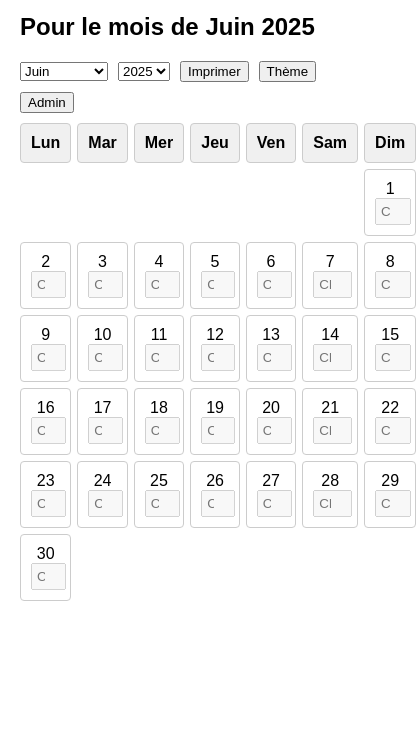
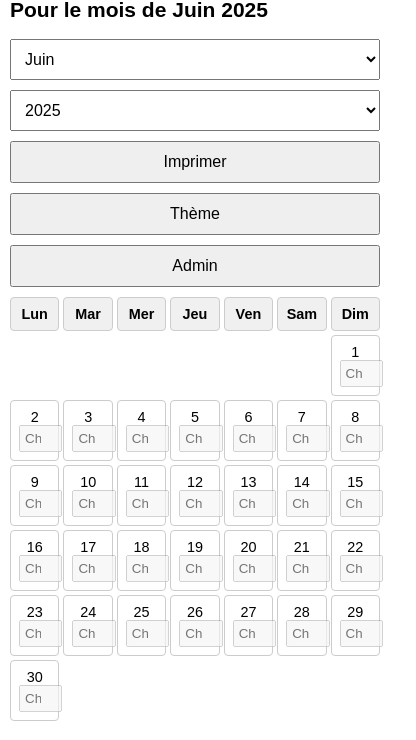
Before and after one commit to s00r1/calendrier, a plain HTML site: page index.html in a window 390 px wide. Shown: the part 104-844 px from the top of the page, 416 px wide, since content can reach past the window. Drawn offline with Linux system fonts and the light colour scheme.

Commit message:
Add mobile responsive styles

```diff
--- a/styles.css
+++ b/styles.css
@@ -81,3 +81,49 @@ input {
         border: none;
     }
 }
+
+@media (max-width: 600px) {
+    body {
+        margin: 10px;
+        font-size: 14px;
+    }
+
+    .controls {
+        flex-direction: column;
+        align-items: stretch;
+    }
+
+    .controls > * {
+        width: 100%;
+    }
+
+    .controls button,
+    .controls select,
+    .controls input {
+        font-size: 1rem;
+        padding: 10px;
+    }
+
+    #admin-controls {
+        flex-direction: column;
+    }
+
+    #admin-controls input,
+    #admin-controls select,
+    #admin-controls button {
+        width: 100%;
+    }
+
+    input {
+        width: 100%;
+    }
+
+    .calendar {
+        font-size: 0.9rem;
+        gap: 4px;
+    }
+
+    .day, .header {
+        padding: 8px;
+    }
+}
```
